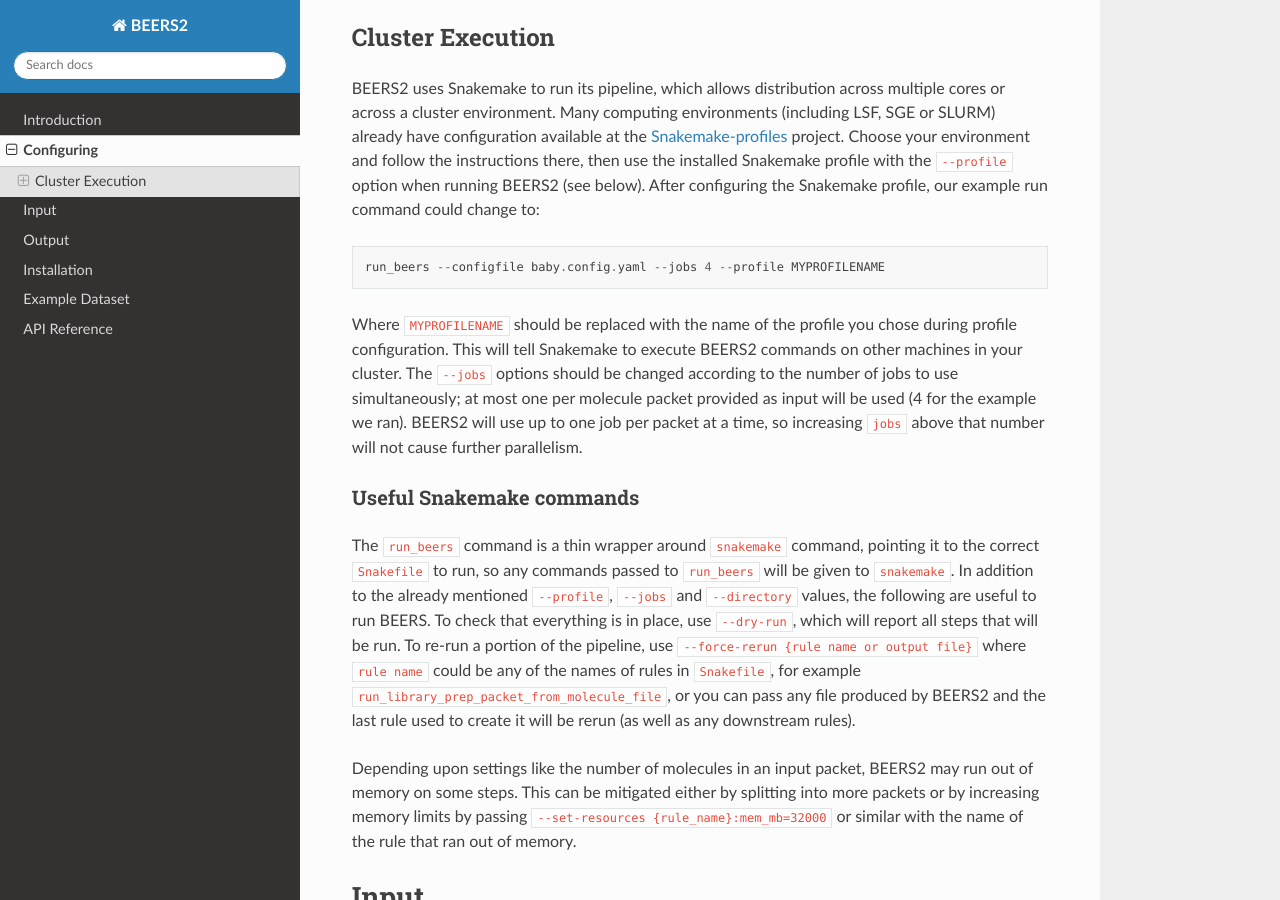
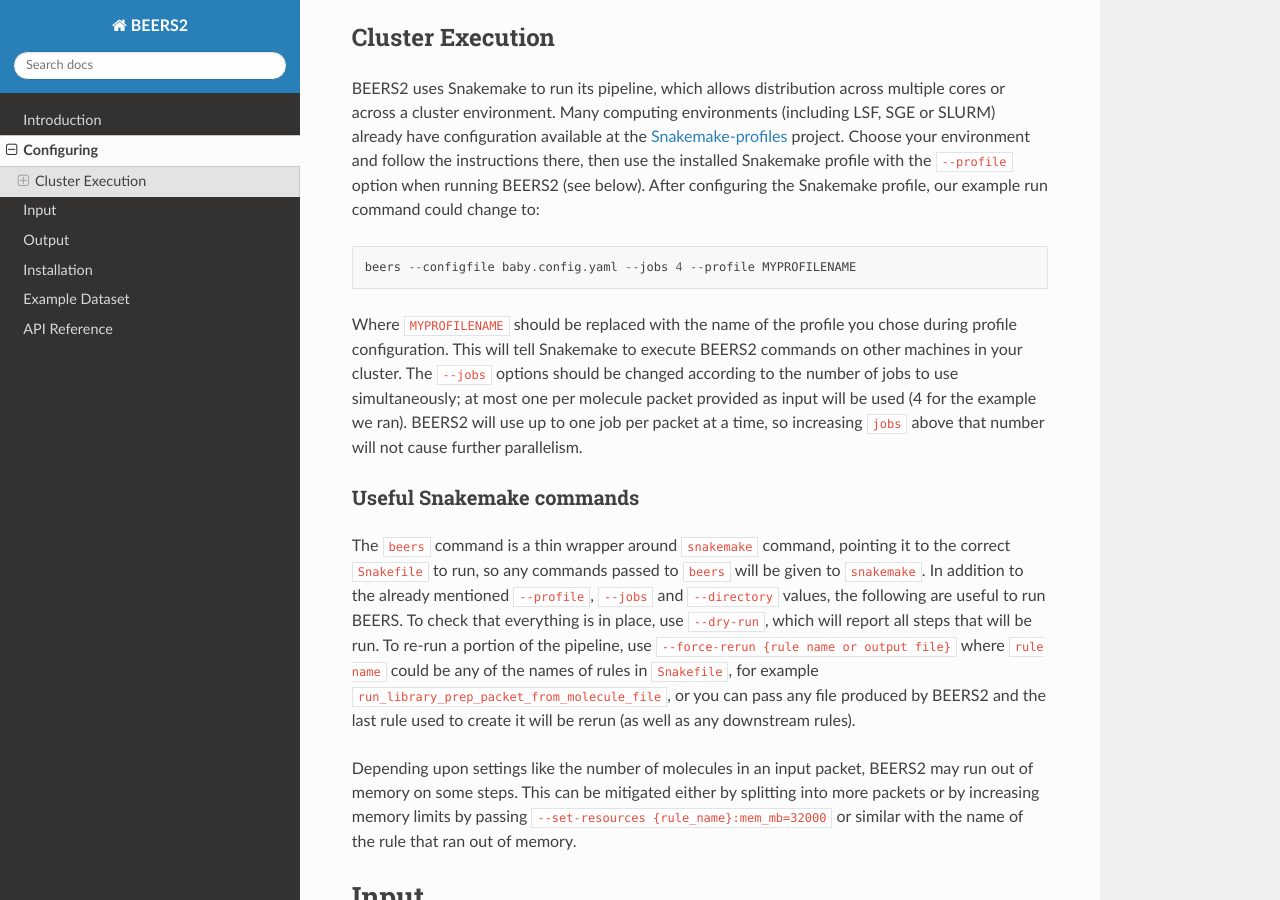
Before and after one commit to itmat/BEERS2, a Sphinx documentation site: the page built from doc/using_beers.rst, in a window 1280 px wide and 900 px high, scrolled down 332 px. Built offline with Sphinx 7.4.7 and the Read the Docs theme 2.0.0, drawn with Linux system fonts in a browser that asks for light colours.

Commit message:
Rename the script for running BEERS2

```diff
--- a/doc/installation.rst
+++ b/doc/installation.rst
@@ -28,7 +28,7 @@ We first download the example data and config file::
 
 Now we are ready to run BEERS2 using this dataset::
 
-    run_beers --configfile baby.config.yaml --jobs 1
+    beers --configfile baby.config.yaml --jobs 1
 
 Verify that the run has been successful by examing :code:`results/` which should contain output FASTQ and SAM files.
 To confirm that the expected results were produced, compare md5 hashes to this reference::
@@ -44,4 +44,4 @@ To confirm that the expected results were produced, compare md5 hashes to this r
     d1124ed6d0149d977e52aafd862a0f6a  results/S2_unidentified_L2.sam
 
 The :code:`--jobs 1` option sets to run this on a single-core locally.
-Increasing this number will allow Snakemake to run multiple processes simultaneously on the machine your execute the :code:`run_beers` command from.
+Increasing this number will allow Snakemake to run multiple processes simultaneously on the machine your execute the :code:`beers` command from.
--- a/doc/using_beers.rst
+++ b/doc/using_beers.rst
@@ -16,7 +16,7 @@ Many computing environments (including LSF, SGE or SLURM) already have configura
 Choose your environment and follow the instructions there, then use the installed Snakemake profile with the :code:`--profile` option when running BEERS2 (see below).
 After configuring the Snakemake profile, our example run command could change to::
 
-    run_beers --configfile baby.config.yaml --jobs 4 --profile MYPROFILENAME
+    beers --configfile baby.config.yaml --jobs 4 --profile MYPROFILENAME
 
 Where :code:`MYPROFILENAME` should be replaced with the name of the profile you chose during profile configuration. This will tell Snakemake to execute BEERS2 commands on other machines in your cluster.
 The :code:`--jobs` options should be changed according to the number of jobs to use simultaneously; at most one per molecule packet provided as input will be used (4 for the example we ran).
@@ -25,7 +25,7 @@ BEERS2 will use up to one job per packet at a time, so increasing :code:`jobs` a
 Useful Snakemake commands
 ^^^^^^^^^^^^^^^^^^^^^^^^^
 
-The :code:`run_beers` command is a thin wrapper around :code:`snakemake` command, pointing it to the correct :code:`Snakefile` to run, so any commands passed to :code:`run_beers` will be given to :code:`snakemake`.
+The :code:`beers` command is a thin wrapper around :code:`snakemake` command, pointing it to the correct :code:`Snakefile` to run, so any commands passed to :code:`beers` will be given to :code:`snakemake`.
 In addition to the already mentioned :code:`--profile`, :code:`--jobs` and :code:`--directory` values, the following are useful to run BEERS.
 To check that everything is in place, use :code:`--dry-run`, which will report all steps that will be run.
 To re-run a portion of the pipeline, use :code:`--force-rerun {rule name or output file}` where :code:`rule name` could be any of the names of rules in :code:`Snakefile`, for example :code:`run_library_prep_packet_from_molecule_file`,
--- a/setup.py
+++ b/setup.py
@@ -10,7 +10,7 @@ setup(
     package_dir={"": "src"},
     entry_points={
         'console_scripts': [
-            'run_beers=beers.scripts.run_beers:main',
+            'beers=beers.scripts.run_beers:main',
         ],
     },
     ext_modules = cythonize(["src/beers/sequence/sequence_by_synthesis_helper.pyx"], language_level=3),
```
Also changed, not shown: README.md (+4 -4 lines).
